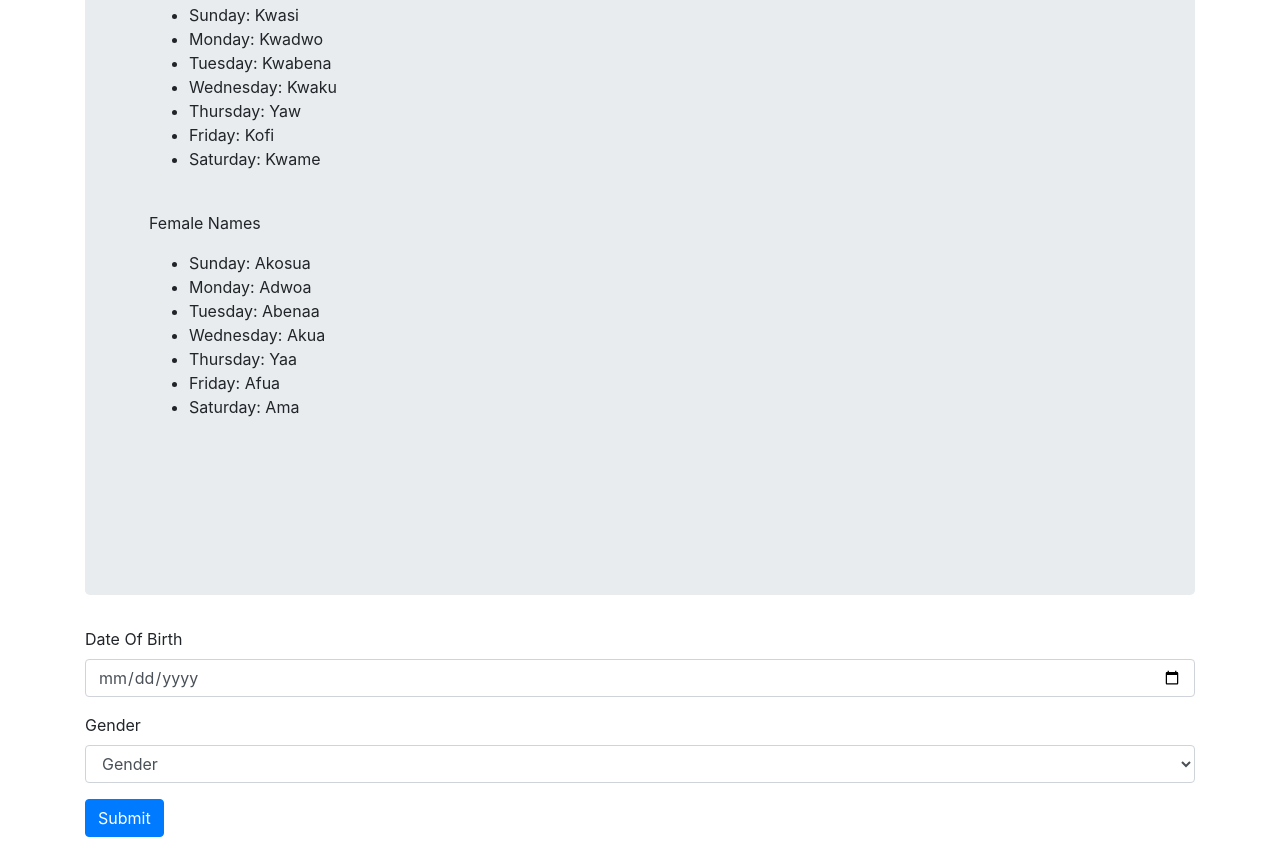
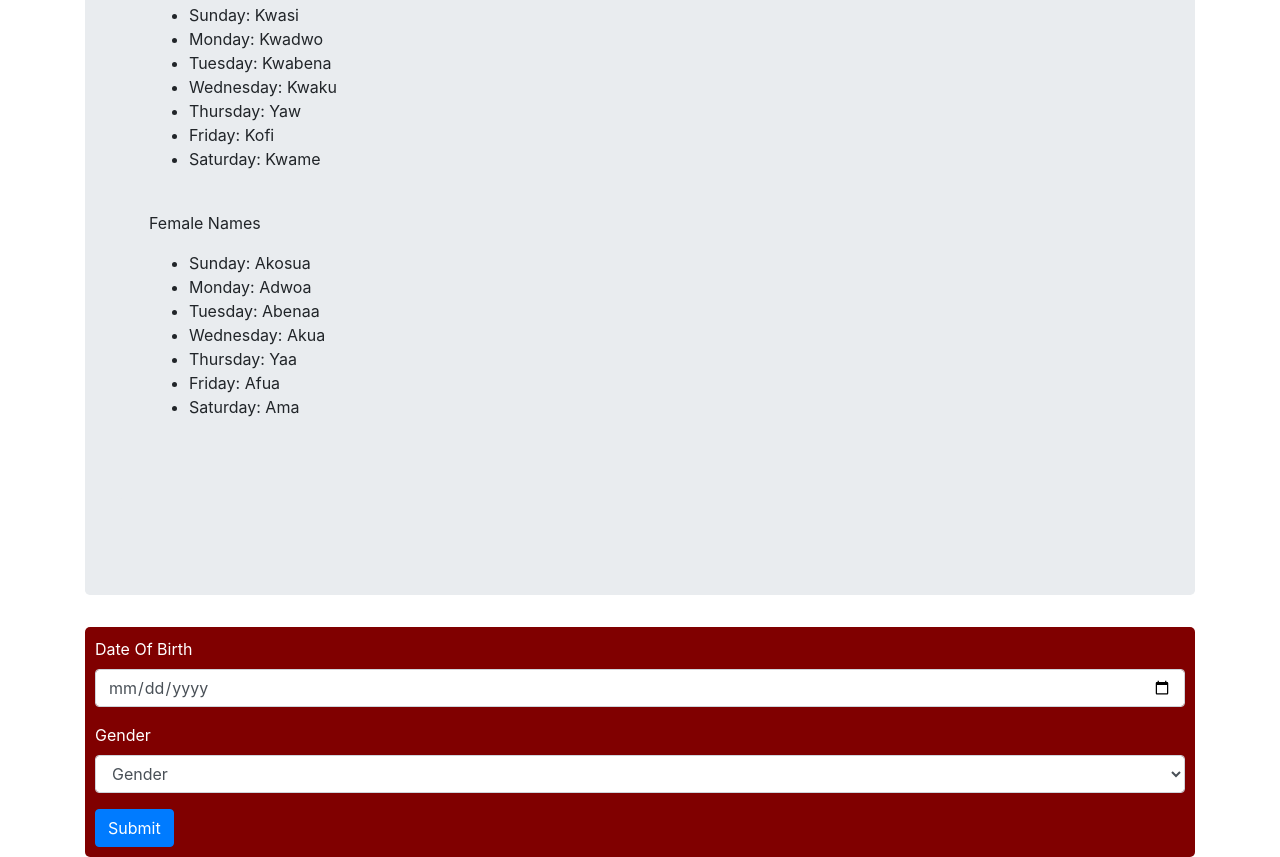
Before and after one commit to JOSEPHTEMBU/AKAN-NAMES, a plain HTML site: page index.html in a window 1280 px wide. Shown: the part 530-1387 px from the top of the page. Drawn offline with Linux system fonts and the light colour scheme.

Commit message:
style form in index.html

```diff
--- a/css/styles.css
+++ b/css/styles.css
@@ -22,3 +22,9 @@ h1 {
 .card-deck {
 	padding: 50px 50px 50px 50px;
 }
+form{
+	background-color: maroon;
+	color: white;
+	padding: 10px;
+	border-radius: 5px;
+  }
```
